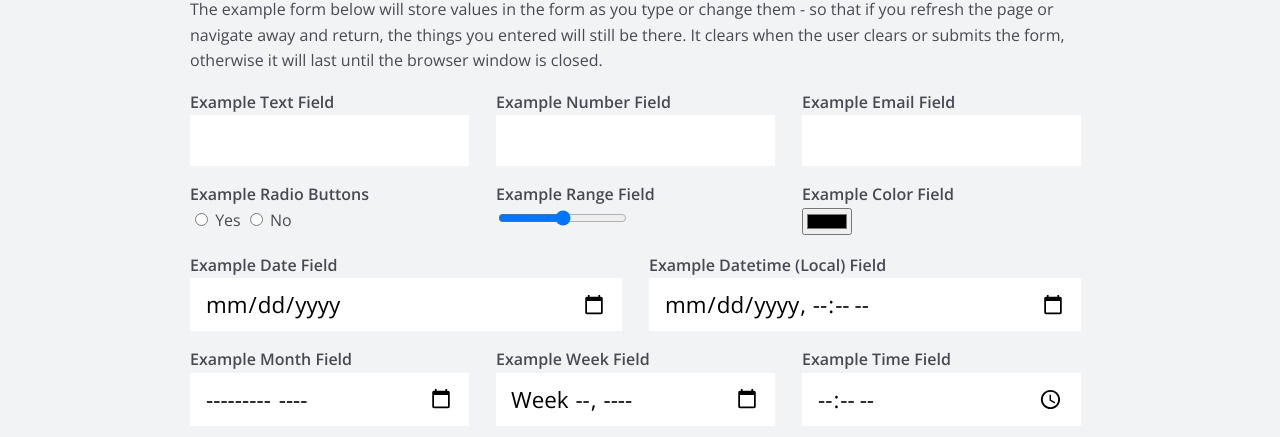
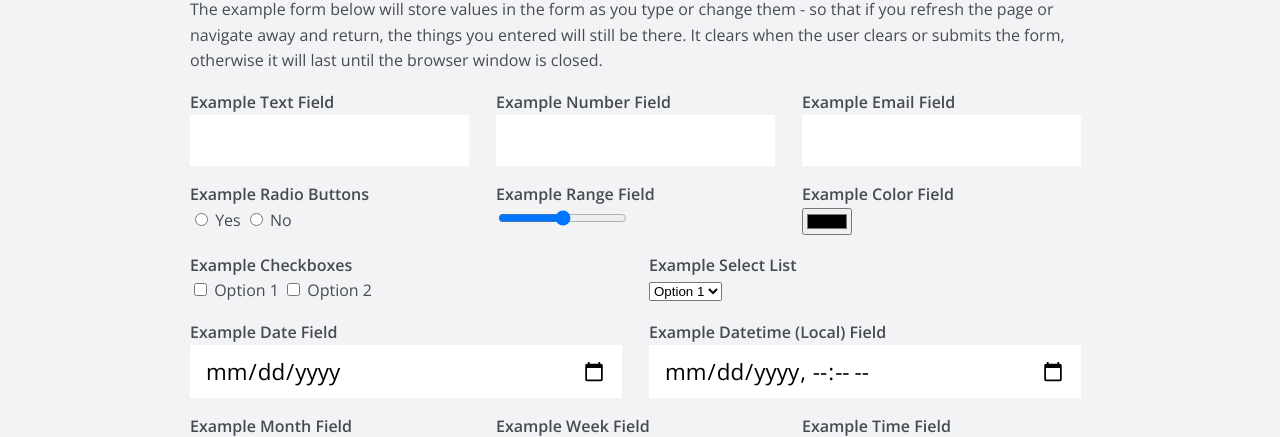
Before and after one commit to jpederson/Squirrel.js, a website: page index.html in a window 1280 px wide. Shown: the part 383-820 px from the top of the page. Drawn offline with nearby package versions, Linux system fonts and the light colour scheme.

Commit message:
Add test fields for checkboxes and select lists so we can see them on the example page.

```diff
--- a/index.html
+++ b/index.html
@@ -45,6 +45,21 @@
 					<div class="col4">
 						<p><strong>Example Color Field</strong><br>
 							<input type="color" name="test-color" value=""></p>
+					</div>
+				</div>
+				<div class="grid-row">
+					<div class="col6">
+						<p><strong>Example Checkboxes</strong><br>
+							<input type="checkbox" name="test-checkbox" value="yes"> Option 1 <input type="checkbox" name="test-checkbox" value="no"> Option 2 </p>
+					</div>
+					<div class="col6">
+						<p><strong>Example Select List</strong><br>
+							<select name="test-select">
+								<option value="1">Option 1</option>
+								<option value="2">Option 2</option>
+								<option value="3">Option 3</option>
+								<option value="4">Option 4</option>
+							</select></p>
 					</div>
 				</div>
 				<div class="grid-row">
```
